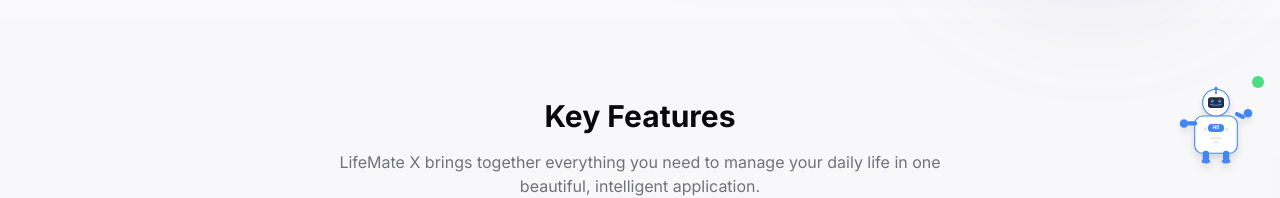
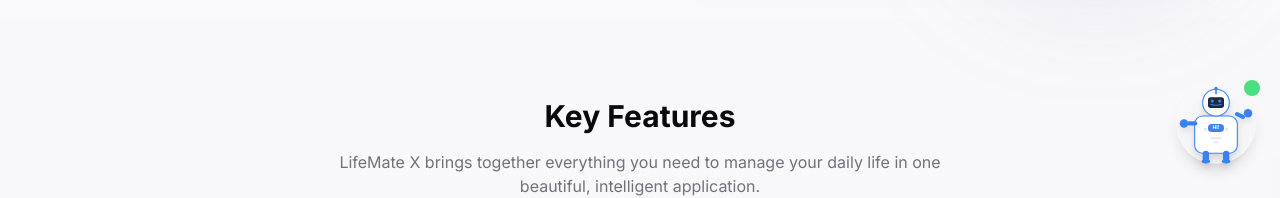
Before and after one commit to SUBHODEEP-bot/life-spark-nexus, a React (Vite) app: page / in a window 1280 px wide. Shown: the part 606-804 px from the top of the page. Built offline with nearby package versions, Linux system fonts and the light colour scheme.

Commit message:
Fix: Ensure chatbot visibility on Yoga page
The chatbot was not visible on the Yoga page. This commit ensures the chatbot icon is always visible by placing it in the App.tsx file.

```diff
--- a/src/components/chat/FloatingChatbot.tsx
+++ b/src/components/chat/FloatingChatbot.tsx
@@ -62,26 +62,30 @@ Please provide a helpful, informative response about LifeMate X features, functi
 
   return (
     <>
-      {/* Floating Chatbot Icon */}
-      <div className="fixed bottom-6 right-6 z-50">
+      {/* Floating Chatbot Icon - Fixed positioning with high z-index */}
+      <div className="fixed bottom-6 right-6 z-[9999] pointer-events-none">
         <button
           onClick={() => setShowAssistantDialog(true)}
-          className="group relative transition-all duration-300 hover:scale-110 hover:rotate-3 focus:outline-none focus:ring-2 focus:ring-lifemate-purple focus:ring-offset-2 rounded-full"
+          className="group relative transition-all duration-300 hover:scale-110 hover:rotate-3 focus:outline-none focus:ring-2 focus:ring-lifemate-purple focus:ring-offset-2 rounded-full pointer-events-auto shadow-lg hover:shadow-xl"
           aria-label="Open AI Assistant"
+          style={{
+            transform: 'translateZ(0)', // Force hardware acceleration
+            backfaceVisibility: 'hidden' // Improve performance
+          }}
         >
-          <div className="animate-pulse-slow">
+          <div className="relative">
             <RobotIcon size={80} />
+
+            {/* Pulsing indicator */}
+            <div className="absolute -top-1 -right-1 w-4 h-4 bg-green-400 rounded-full animate-ping opacity-75"></div>
+            <div className="absolute -top-1 -right-1 w-4 h-4 bg-green-400 rounded-full"></div>
           </div>
-
-          {/* Floating animation dots */}
-          <div className="absolute -top-2 -right-2 w-3 h-3 bg-green-400 rounded-full animate-ping"></div>
-          <div className="absolute -top-2 -right-2 w-3 h-3 bg-green-400 rounded-full"></div>
         </button>
       </div>
 
       {/* AI Assistant Dialog */}
       <Dialog open={showAssistantDialog} onOpenChange={setShowAssistantDialog}>
-        <DialogContent className="sm:max-w-md max-h-[80vh] overflow-hidden flex flex-col dropdown-content">
+        <DialogContent className="sm:max-w-md max-h-[80vh] overflow-hidden flex flex-col z-[10000]">
           <DialogHeader>
             <DialogTitle className="flex items-center gap-2">
               <Bot className="h-5 w-5 text-lifemate-purple" />
```
